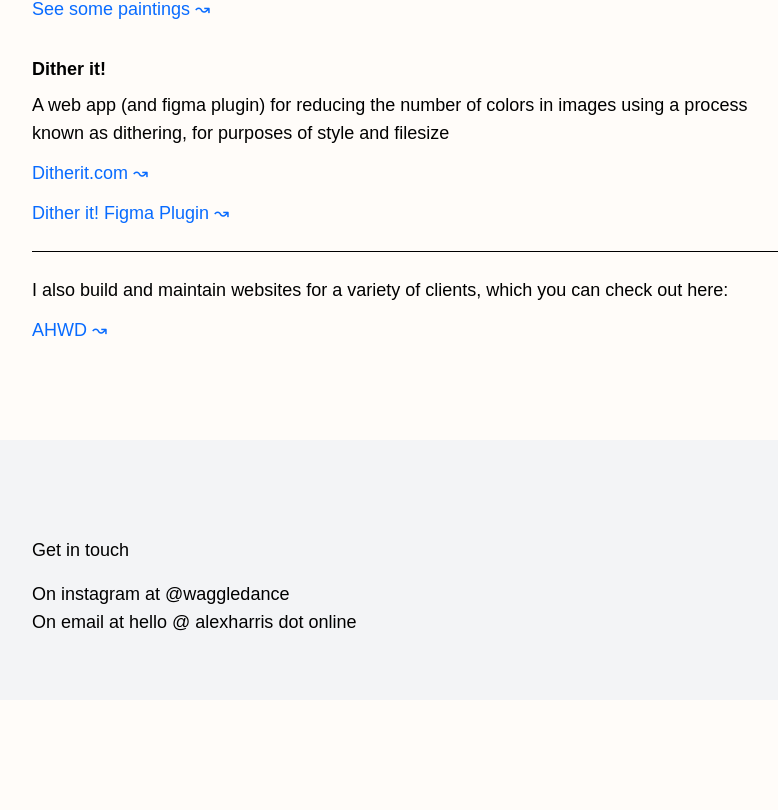
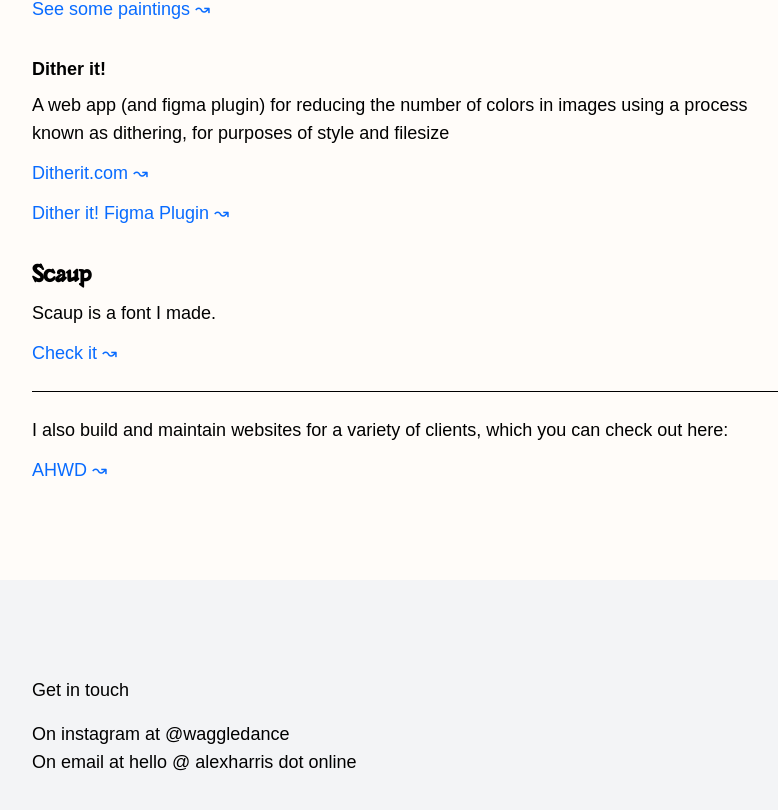
Before and after one commit to alexharris/ah-art, a Next.js app: page / in a window 1280 px wide. Shown: the part 705-1515 px from the top of the page, without its empty margins (64-842 px from the left). Before the commit the page ends 1405 px from the top, so only its background shows below. Built offline with nearby package versions, Linux system fonts and the light colour scheme; no server answers; the database is empty.

Commit message:
add scaup

```diff
--- a/pages/index.js
+++ b/pages/index.js
@@ -64,6 +64,12 @@
 [Ditherit.com ↝](https://ditherit.com)
 [Dither it! Figma Plugin ↝](https://www.figma.com/community/plugin/1141558599392169513/dither-it)
 
+`}</Markdown>
+ <h2 className="scaup text-2xl">Scaup</h2>
+ <Markdown>{`
+Scaup is a font I made.
+[Check it ↝](/scaup)
+
 ---
 
 I also build and maintain websites for a variety of clients, which you can check out here:
```
